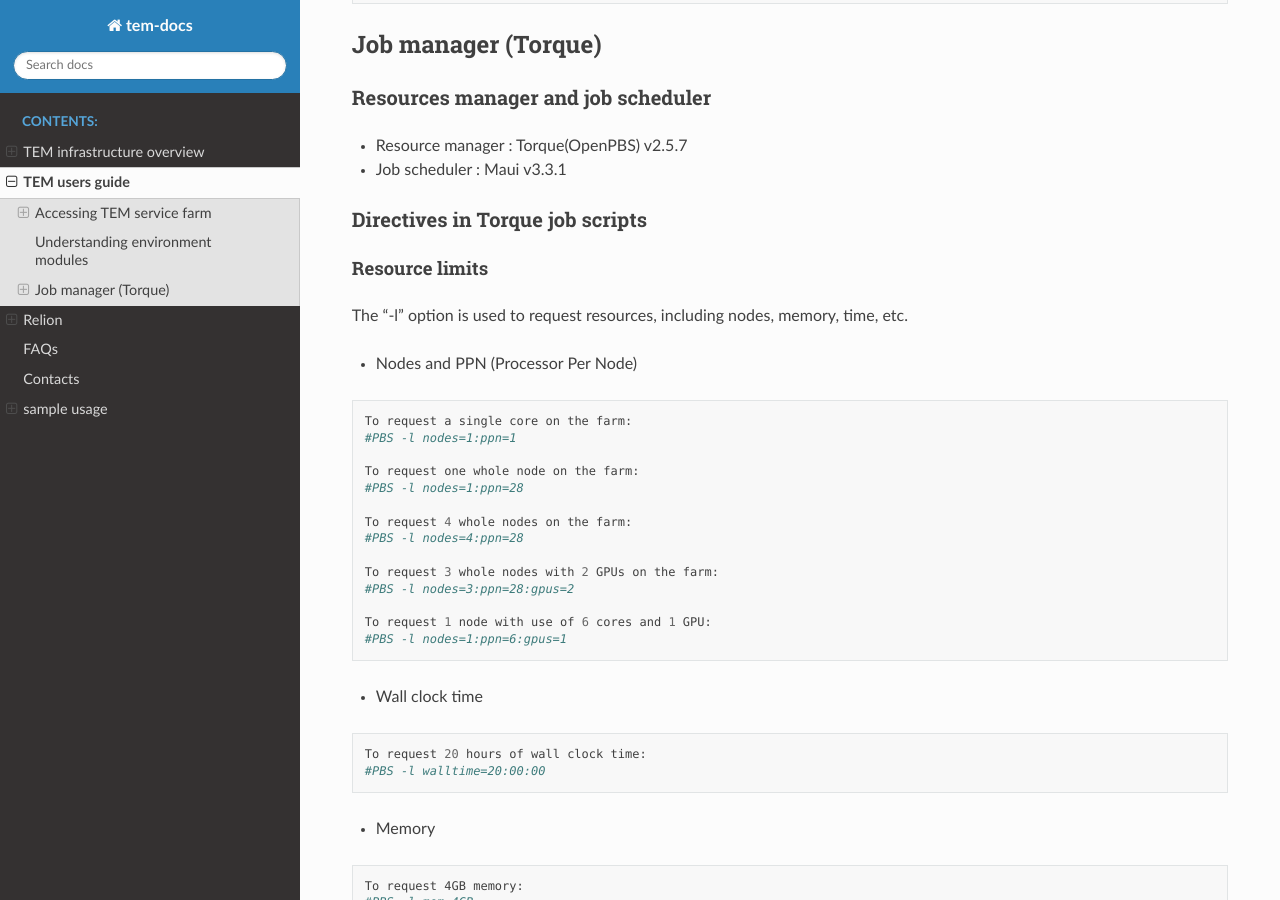
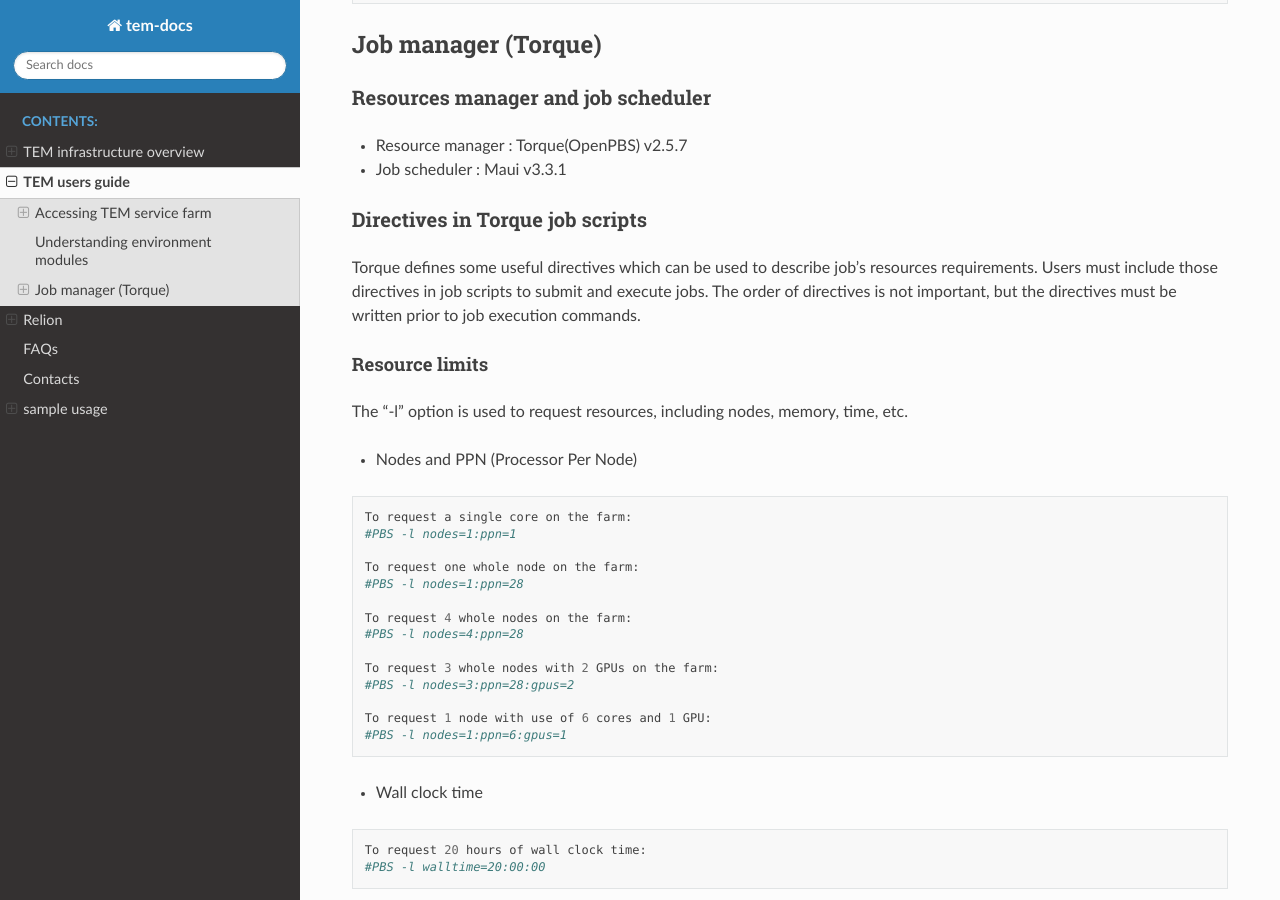
Before and after one commit to junglok/tem-docs, a Sphinx documentation site: the page built from docs/guide.rst, in a window 1280 px wide and 900 px high, scrolled down 4464 px. Built offline with Sphinx 7.4.7 and the Read the Docs theme 2.0.0, drawn with Linux system fonts in a browser that asks for light colours.

Commit message:
first commit

```diff
--- a/docs/guide.rst
+++ b/docs/guide.rst
@@ -183,6 +183,9 @@ Resources manager and job scheduler
 
 Directives in Torque job scripts
 --------------------------------
+
+Torque defines some useful directives which can be used to describe job's resources requirements. Users must include those directives in job scripts to submit and execute jobs.
+The order of directives is not important, but the directives must be written prior to job execution commands.
 
 **Resource limits**
 ~~~~~~~~~~~~~~~~~~~
--- a/docs/relion.rst
+++ b/docs/relion.rst
@@ -6,5 +6,7 @@ Executing Relion GUI tools
 ==========================
 
 
+
+
 Torque batch script for Relion
 ==============================
```
